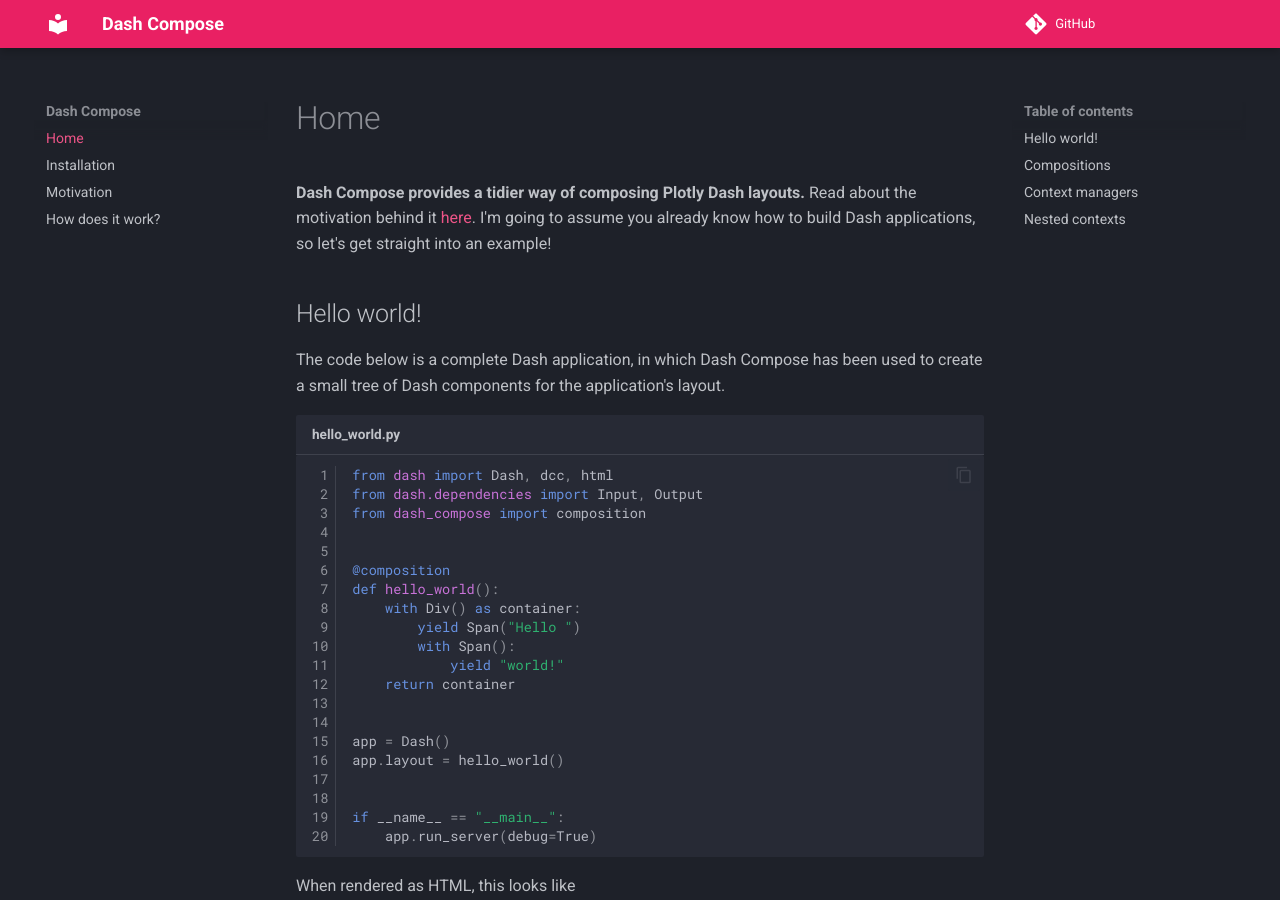
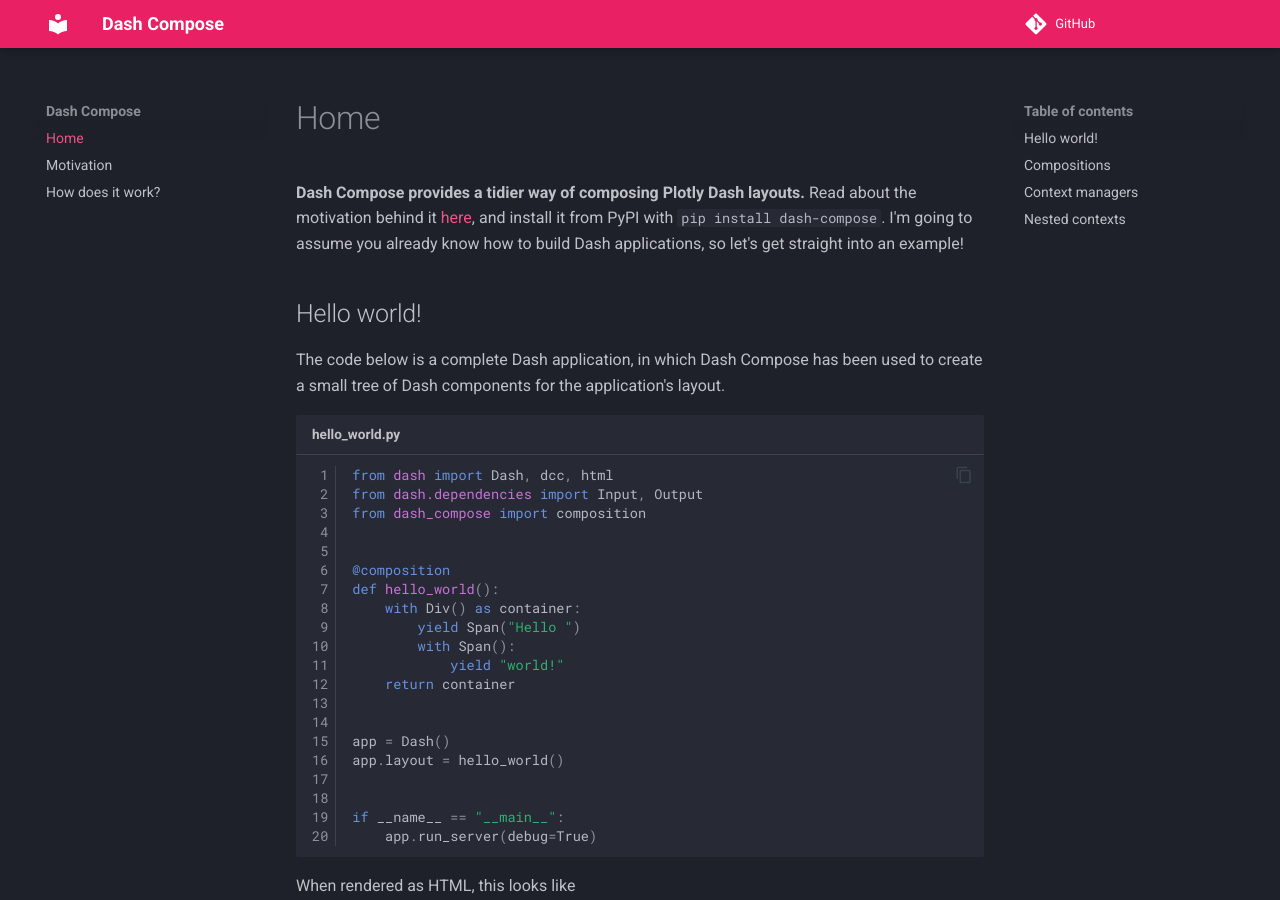
Before and after one commit to ellwise/dash-compose, an MkDocs documentation site: the page built from docs/index.md, in a window 1280 px wide and 900 px high. Built offline with MkDocs 1.6.1 and Material for MkDocs 9.7.7, drawn with Linux system fonts in a browser that asks for light colours; comment, search, counter and statistics services are not loaded.

Commit message:
Documentation improvements

```diff
--- a/docs/index.md
+++ b/docs/index.md
@@ -1,5 +1,5 @@
 **Dash Compose provides a tidier way of composing Plotly Dash layouts.**
-Read about the motivation behind it [here](motivation.md).
+Read about the motivation behind it [here](motivation.md), and install it from PyPI with `pip install dash-compose`.
 I'm going to assume you already know how to build Dash applications, so let's get straight into an example!
 
 ## Hello world!
--- a/mkdocs.yml
+++ b/mkdocs.yml
@@ -18,7 +18,6 @@
       alternate_style: true
 nav:
   - index.md
-  - installation.md
   - motivation.md
   - how.md
 plugins: []
```
Also changed, not shown: docs/installation.md (deleted, +0 -7 lines).
